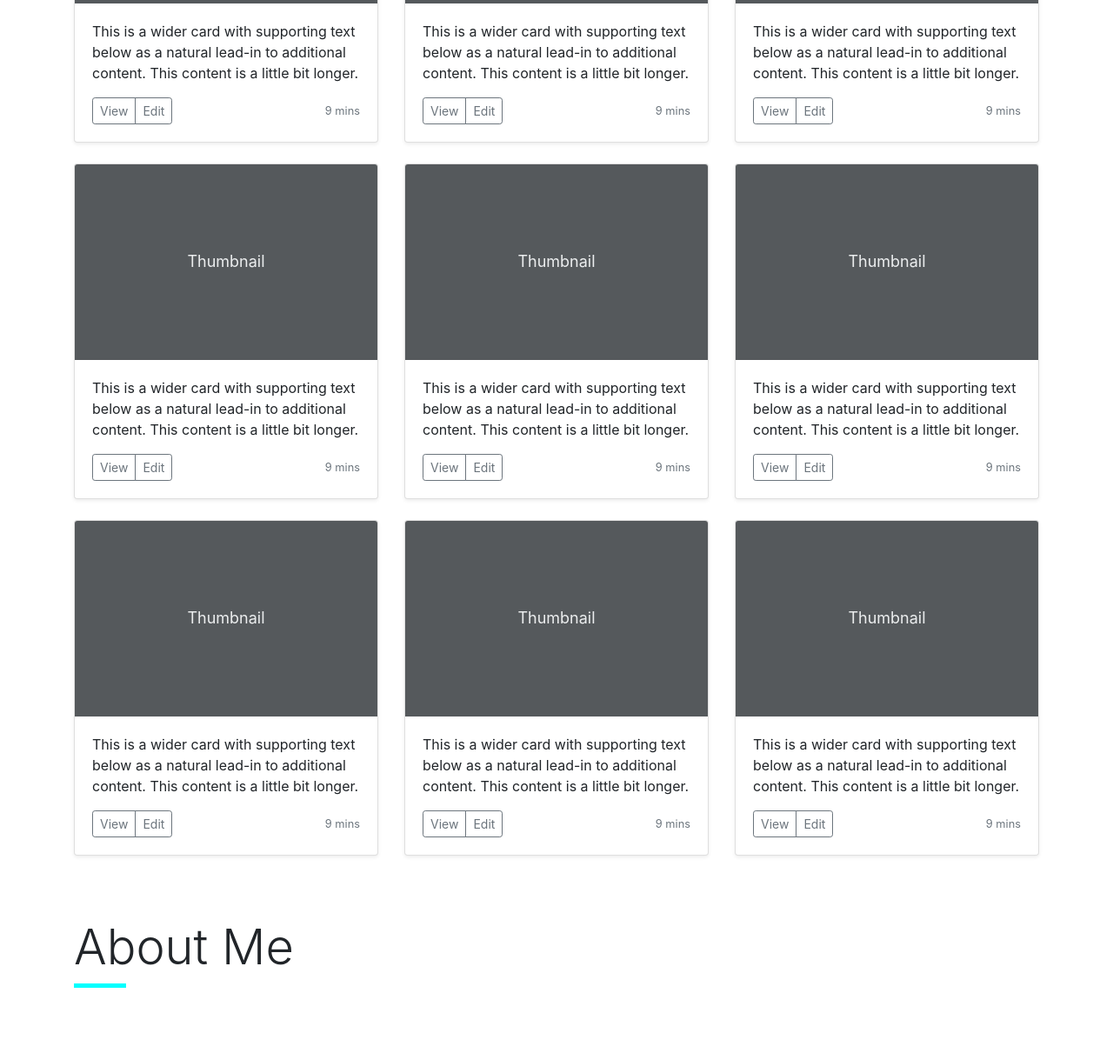
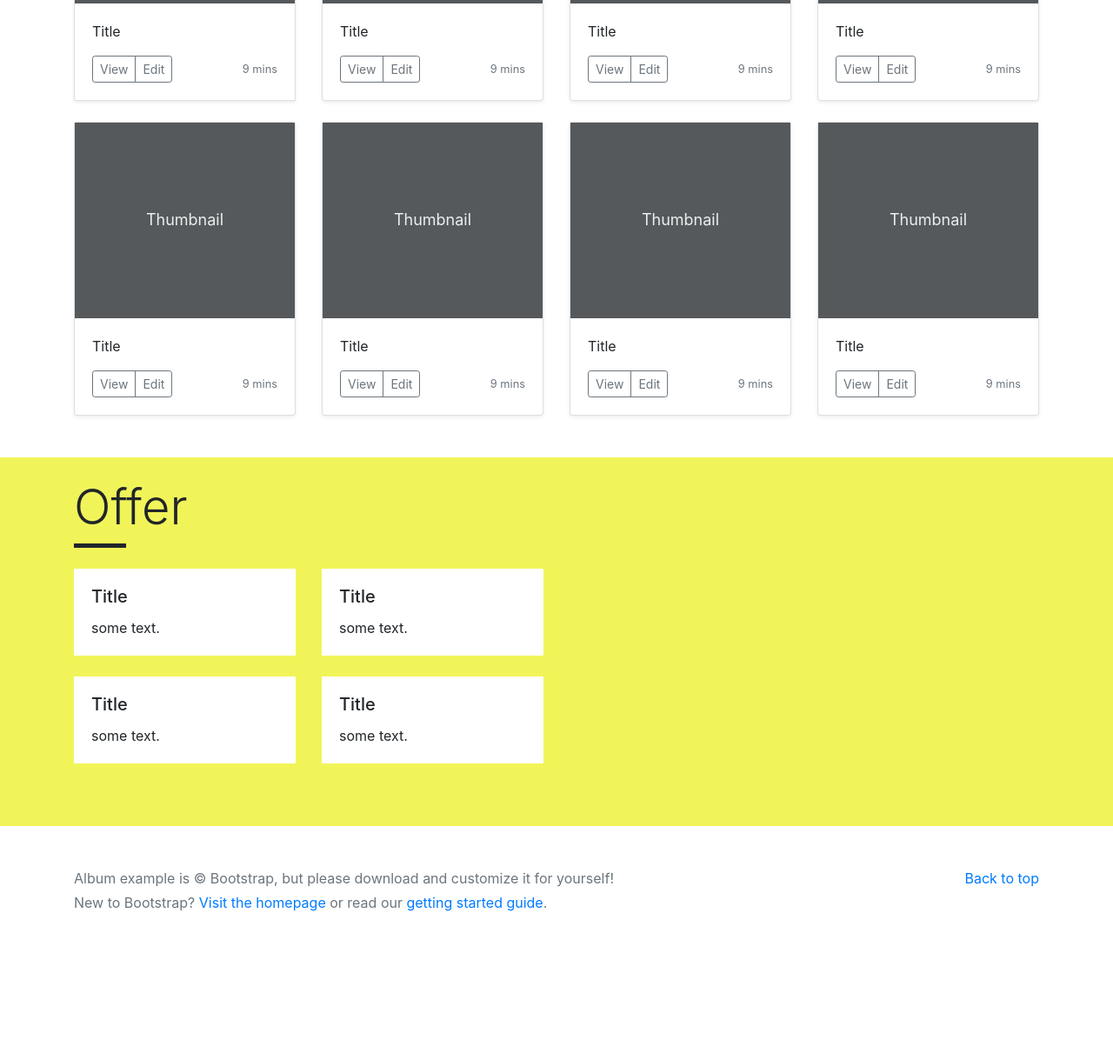
Before and after one commit to asrulazwanpg/aaa-portfolio, a website: page index.html in a window 1280 px wide. Shown: the part 398-1609 px from the top of the page at 87% size. After the commit the page ends 1500 px from the top, so only its background shows below. Drawn offline with Linux system fonts and the light colour scheme.

Commit message:
Add offer section, Update navbar, Update portfolio column, Remove portfolio card border radius

```diff
--- a/index.html
+++ b/index.html
@@ -35,6 +35,18 @@
     }
   }
 
+  @media (max-width: 768px) {
+    .bd-placeholder-img {
+      height: 150px;
+    }
+  }
+
+  @media (max-width: 576px) {
+    .bd-placeholder-img {
+      height: 225px;
+    }
+  }
+
   .section-title {
     padding-bottom: 1.5rem !important
   }
@@ -42,9 +54,13 @@
   .section-title::after {
     display: block;
     content: "";
-    background-color: aqua;
+    background-color: #212529;
     height: 5px;
     width: 60px;
+  }
+
+  .bg-yellow {
+    background-color: #f1f459;
   }
 
   footer {
@@ -61,6 +77,7 @@
 <body>
   <header>
     <nav class="navbar navbar-expand-sm fixed-top navbar-light bg-white border-bottom">
+      <div class="container">
         <a class="navbar-brand" href="#">
           <img src="" width="30" height="30" class="d-inline-block align-top" alt="">
         </a>
@@ -75,6 +92,9 @@
               <a class="nav-link" href="#">Portfolio <span class="sr-only">(current)</span></a>
             </li>
             <li class="nav-item">
+              <a class="nav-link" href="#">Offer</a>
+            </li>
+            <li class="nav-item">
               <a class="nav-link" href="#">About</a>
             </li>
             <li class="nav-item">
@@ -82,28 +102,28 @@
             </li>
           </ul>
         </div>
+      </div>
     </nav>
   </header>
 
-  <main role="main" class="container-fluid">
-
-    <section class="container pb-5">
+  <main role="main">
+    <!-- Portfolio start -->
+    <section class="container mb-4">
       <div class="section-title">
         <h2 id="portfolio" class="display-4">Portfolio</h2>
       </div>
 
       <div class="row">
-        <div class="col-md-4">
-          <div class="card mb-4 shadow-sm">
-            <svg class="bd-placeholder-img card-img-top" width="100%" height="225" xmlns="http://www.w3.org/2000/svg"
+        <div class="col-md-4 col-lg-3">
+          <div class="card mb-4 shadow-sm rounded-0">
+            <svg class="bd-placeholder-img " width="100%" height="225" xmlns="http://www.w3.org/2000/svg"
               preserveAspectRatio="xMidYMid slice" focusable="false" role="img" aria-label="Placeholder: Thumbnail">
               <title>Placeholder</title>
               <rect width="100%" height="100%" fill="#55595c" /><text x="50%" y="50%" fill="#eceeef"
                 dy=".3em">Thumbnail</text>
             </svg>
             <div class="card-body">
-              <p class="card-text">This is a wider card with supporting text below as a natural lead-in to additional
-                content. This content is a little bit longer.</p>
+              <p class="card-text">Title</p>
               <div class="d-flex justify-content-between align-items-center">
                 <div class="btn-group">
                   <button type="button" class="btn btn-sm btn-outline-secondary">View</button>
@@ -114,17 +134,16 @@
             </div>
           </div>
         </div>
-        <div class="col-md-4">
+        <div class="col-md-4 col-lg-3">
           <div class="card mb-4 shadow-sm">
-            <svg class="bd-placeholder-img card-img-top" width="100%" height="225" xmlns="http://www.w3.org/2000/svg"
+            <svg class="bd-placeholder-img " width="100%" height="225" xmlns="http://www.w3.org/2000/svg"
               preserveAspectRatio="xMidYMid slice" focusable="false" role="img" aria-label="Placeholder: Thumbnail">
               <title>Placeholder</title>
               <rect width="100%" height="100%" fill="#55595c" /><text x="50%" y="50%" fill="#eceeef"
                 dy=".3em">Thumbnail</text>
             </svg>
             <div class="card-body">
-              <p class="card-text">This is a wider card with supporting text below as a natural lead-in to additional
-                content. This content is a little bit longer.</p>
+              <p class="card-text">Title</p>
               <div class="d-flex justify-content-between align-items-center">
                 <div class="btn-group">
                   <button type="button" class="btn btn-sm btn-outline-secondary">View</button>
@@ -135,17 +154,36 @@
             </div>
           </div>
         </div>
-        <div class="col-md-4">
+        <div class="col-md-4 col-lg-3">
           <div class="card mb-4 shadow-sm">
-            <svg class="bd-placeholder-img card-img-top" width="100%" height="225" xmlns="http://www.w3.org/2000/svg"
+            <svg class="bd-placeholder-img " width="100%" height="225" xmlns="http://www.w3.org/2000/svg"
               preserveAspectRatio="xMidYMid slice" focusable="false" role="img" aria-label="Placeholder: Thumbnail">
               <title>Placeholder</title>
               <rect width="100%" height="100%" fill="#55595c" /><text x="50%" y="50%" fill="#eceeef"
                 dy=".3em">Thumbnail</text>
             </svg>
             <div class="card-body">
-              <p class="card-text">This is a wider card with supporting text below as a natural lead-in to additional
-                content. This content is a little bit longer.</p>
+              <p class="card-text">Title</p>
+              <div class="d-flex justify-content-between align-items-center">
+                <div class="btn-group">
+                  <button type="button" class="btn btn-sm btn-outline-secondary">View</button>
+                  <button type="button" class="btn btn-sm btn-outline-secondary">Edit</button>
+                </div>
+                <small class="text-muted">9 mins</small>
+              </div>
+            </div>
+          </div>
+        </div>
+        <div class="col-md-4 col-lg-3">
+          <div class="card mb-4 shadow-sm">
+            <svg class="bd-placeholder-img " width="100%" height="225" xmlns="http://www.w3.org/2000/svg"
+              preserveAspectRatio="xMidYMid slice" focusable="false" role="img" aria-label="Placeholder: Thumbnail">
+              <title>Placeholder</title>
+              <rect width="100%" height="100%" fill="#55595c" /><text x="50%" y="50%" fill="#eceeef"
+                dy=".3em">Thumbnail</text>
+            </svg>
+            <div class="card-body">
+              <p class="card-text">Title</p>
               <div class="d-flex justify-content-between align-items-center">
                 <div class="btn-group">
                   <button type="button" class="btn btn-sm btn-outline-secondary">View</button>
@@ -157,17 +195,16 @@
           </div>
         </div>
 
-        <div class="col-md-4">
+        <div class="col-md-4 col-lg-3">
           <div class="card mb-4 shadow-sm">
-            <svg class="bd-placeholder-img card-img-top" width="100%" height="225" xmlns="http://www.w3.org/2000/svg"
+            <svg class="bd-placeholder-img " width="100%" height="225" xmlns="http://www.w3.org/2000/svg"
               preserveAspectRatio="xMidYMid slice" focusable="false" role="img" aria-label="Placeholder: Thumbnail">
               <title>Placeholder</title>
               <rect width="100%" height="100%" fill="#55595c" /><text x="50%" y="50%" fill="#eceeef"
                 dy=".3em">Thumbnail</text>
             </svg>
             <div class="card-body">
-              <p class="card-text">This is a wider card with supporting text below as a natural lead-in to additional
-                content. This content is a little bit longer.</p>
+              <p class="card-text">Title</p>
               <div class="d-flex justify-content-between align-items-center">
                 <div class="btn-group">
                   <button type="button" class="btn btn-sm btn-outline-secondary">View</button>
@@ -178,17 +215,16 @@
             </div>
           </div>
         </div>
-        <div class="col-md-4">
+        <div class="col-md-4 col-lg-3">
           <div class="card mb-4 shadow-sm">
-            <svg class="bd-placeholder-img card-img-top" width="100%" height="225" xmlns="http://www.w3.org/2000/svg"
+            <svg class="bd-placeholder-img " width="100%" height="225" xmlns="http://www.w3.org/2000/svg"
               preserveAspectRatio="xMidYMid slice" focusable="false" role="img" aria-label="Placeholder: Thumbnail">
               <title>Placeholder</title>
               <rect width="100%" height="100%" fill="#55595c" /><text x="50%" y="50%" fill="#eceeef"
                 dy=".3em">Thumbnail</text>
             </svg>
             <div class="card-body">
-              <p class="card-text">This is a wider card with supporting text below as a natural lead-in to additional
-                content. This content is a little bit longer.</p>
+              <p class="card-text">Title</p>
               <div class="d-flex justify-content-between align-items-center">
                 <div class="btn-group">
                   <button type="button" class="btn btn-sm btn-outline-secondary">View</button>
@@ -199,17 +235,16 @@
             </div>
           </div>
         </div>
-        <div class="col-md-4">
+        <div class="col-md-4 col-lg-3">
           <div class="card mb-4 shadow-sm">
-            <svg class="bd-placeholder-img card-img-top" width="100%" height="225" xmlns="http://www.w3.org/2000/svg"
+            <svg class="bd-placeholder-img " width="100%" height="225" xmlns="http://www.w3.org/2000/svg"
               preserveAspectRatio="xMidYMid slice" focusable="false" role="img" aria-label="Placeholder: Thumbnail">
               <title>Placeholder</title>
               <rect width="100%" height="100%" fill="#55595c" /><text x="50%" y="50%" fill="#eceeef"
                 dy=".3em">Thumbnail</text>
             </svg>
             <div class="card-body">
-              <p class="card-text">This is a wider card with supporting text below as a natural lead-in to additional
-                content. This content is a little bit longer.</p>
+              <p class="card-text">Title</p>
               <div class="d-flex justify-content-between align-items-center">
                 <div class="btn-group">
                   <button type="button" class="btn btn-sm btn-outline-secondary">View</button>
@@ -220,60 +255,16 @@
             </div>
           </div>
         </div>
-
-        <div class="col-md-4">
+        <div class="col-md-4 col-lg-3">
           <div class="card mb-4 shadow-sm">
-            <svg class="bd-placeholder-img card-img-top" width="100%" height="225" xmlns="http://www.w3.org/2000/svg"
+            <svg class="bd-placeholder-img " width="100%" height="225" xmlns="http://www.w3.org/2000/svg"
               preserveAspectRatio="xMidYMid slice" focusable="false" role="img" aria-label="Placeholder: Thumbnail">
               <title>Placeholder</title>
               <rect width="100%" height="100%" fill="#55595c" /><text x="50%" y="50%" fill="#eceeef"
                 dy=".3em">Thumbnail</text>
             </svg>
             <div class="card-body">
-              <p class="card-text">This is a wider card with supporting text below as a natural lead-in to additional
-                content. This content is a little bit longer.</p>
-              <div class="d-flex justify-content-between align-items-center">
-                <div class="btn-group">
-                  <button type="button" class="btn btn-sm btn-outline-secondary">View</button>
-                  <button type="button" class="btn btn-sm btn-outline-secondary">Edit</button>
-                </div>
-                <small class="text-muted">9 mins</small>
-              </div>
-            </div>
-          </div>
-        </div>
-        <div class="col-md-4">
-          <div class="card mb-4 shadow-sm">
-            <svg class="bd-placeholder-img card-img-top" width="100%" height="225" xmlns="http://www.w3.org/2000/svg"
-              preserveAspectRatio="xMidYMid slice" focusable="false" role="img" aria-label="Placeholder: Thumbnail">
-              <title>Placeholder</title>
-              <rect width="100%" height="100%" fill="#55595c" /><text x="50%" y="50%" fill="#eceeef"
-                dy=".3em">Thumbnail</text>
-            </svg>
-            <div class="card-body">
-              <p class="card-text">This is a wider card with supporting text below as a natural lead-in to additional
-                content. This content is a little bit longer.</p>
-              <div class="d-flex justify-content-between align-items-center">
-                <div class="btn-group">
-                  <button type="button" class="btn btn-sm btn-outline-secondary">View</button>
-                  <button type="button" class="btn btn-sm btn-outline-secondary">Edit</button>
-                </div>
-                <small class="text-muted">9 mins</small>
-              </div>
-            </div>
-          </div>
-        </div>
-        <div class="col-md-4">
-          <div class="card mb-4 shadow-sm">
-            <svg class="bd-placeholder-img card-img-top" width="100%" height="225" xmlns="http://www.w3.org/2000/svg"
-              preserveAspectRatio="xMidYMid slice" focusable="false" role="img" aria-label="Placeholder: Thumbnail">
-              <title>Placeholder</title>
-              <rect width="100%" height="100%" fill="#55595c" /><text x="50%" y="50%" fill="#eceeef"
-                dy=".3em">Thumbnail</text>
-            </svg>
-            <div class="card-body">
-              <p class="card-text">This is a wider card with supporting text below as a natural lead-in to additional
-                content. This content is a little bit longer.</p>
+              <p class="card-text">Title</p>
               <div class="d-flex justify-content-between align-items-center">
                 <div class="btn-group">
                   <button type="button" class="btn btn-sm btn-outline-secondary">View</button>
@@ -285,14 +276,63 @@
           </div>
         </div>
       </div>
-    </section>
+    </section><!-- Portfolio end -->
 
-    <section class="container pb-5">
+    <!-- Offers start -->
+    <section class="py-4 bg-yellow">
+      <div class="container">
         <div class="section-title">
-        <h2 id="about" class="display-4">About Me</h2>
+          <h2 id="about" class="display-4">Offer</h2>
         </div>
 
-    </section>
+        <div class="row">
+          <div class="col-sm-6 mb-4">
+            <div class="row">
+              <div class="col-sm-6 mb-4">
+                <div class="card border-0 rounded-0">
+                  <div class="card-body">
+                    <h5 class="card-title">Title</h5>
+                    <p class="card-text">some text.</p>
+                    <!-- <a href="#" class="btn btn-primary">Go somewhere</a> -->
+                  </div>
+                </div>
+              </div>
+              <div class="col-sm-6 mb-4">
+                <div class="card border-0 rounded-0">
+                  <div class="card-body">
+                    <h5 class="card-title">Title</h5>
+                    <p class="card-text">some text.</p>
+                    <!-- <a href="#" class="btn btn-primary">Go somewhere</a> -->
+                  </div>
+                </div>
+              </div>
+              <div class="col-sm-6 mb-4">
+                <div class="card border-0 rounded-0">
+                  <div class="card-body">
+                    <h5 class="card-title">Title</h5>
+                    <p class="card-text">some text.</p>
+                    <!-- <a href="#" class="btn btn-primary">Go somewhere</a> -->
+                  </div>
+                </div>
+              </div>
+              <div class="col-sm-6 mb-4">
+                <div class="card border-0 rounded-0">
+                  <div class="card-body">
+                    <h5 class="card-title">Title</h5>
+                    <p class="card-text">some text.</p>
+                    <!-- <a href="#" class="btn btn-primary">Go somewhere</a> -->
+                  </div>
+                </div>
+              </div>
+            </div>
+          </div>
+
+          <div class="col-sm-6 mb-4">
+
+          </div>
+        </div> <!-- Row end -->
+      </div> <!-- Container end -->
+    </section> <!-- Offers end -->
 
   </main>
 
```
Lines whose indentation alone changed are shown as unchanged.
